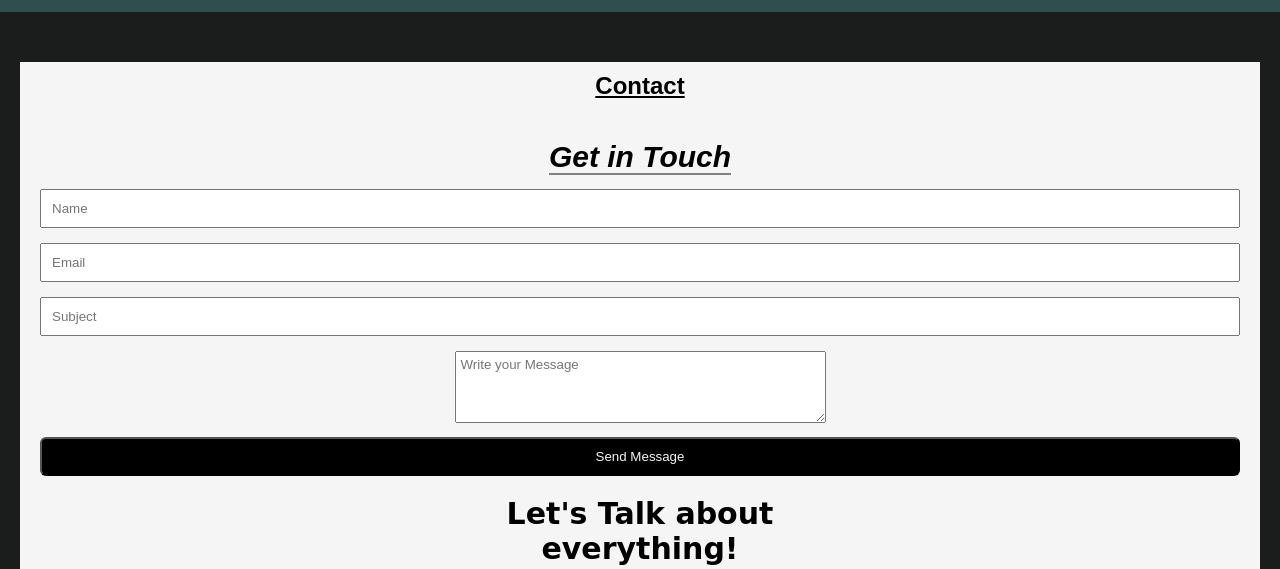
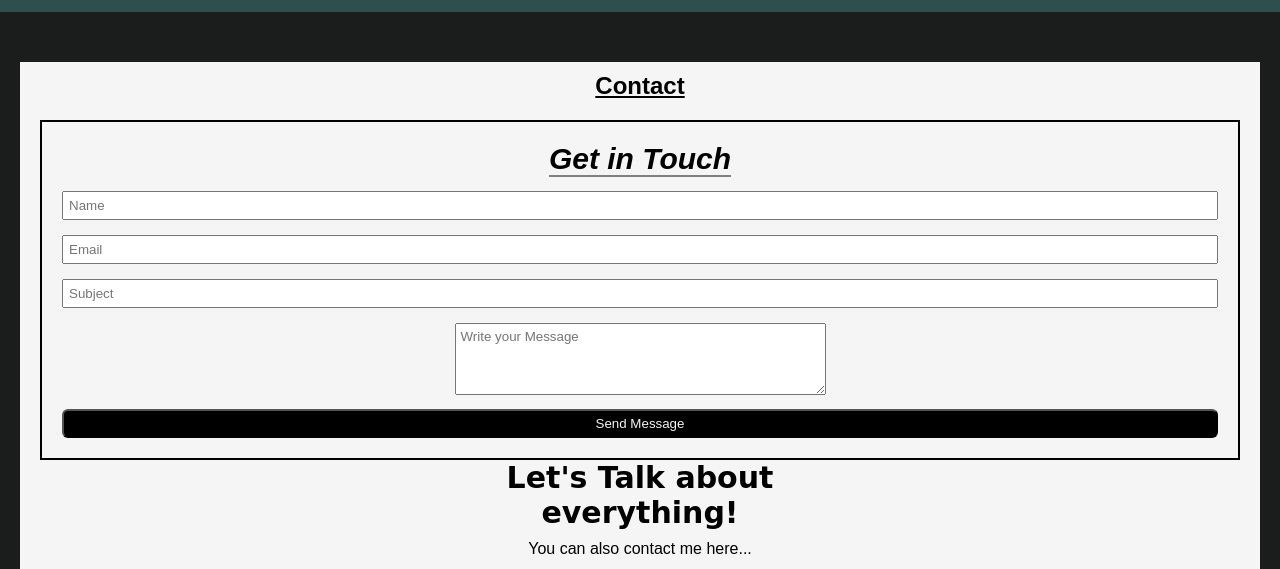
Before and after one commit to IndraKondi/MarketPredictor, a plain HTML site: page index.html in a window 1280 px wide. Shown: the part 2060-2629 px from the top of the page. Drawn offline with nearby package versions, Linux system fonts and the light colour scheme.

Commit message:
first commit

```diff
--- a/style.css
+++ b/style.css
@@ -161,6 +161,9 @@ nav a.active {
 .conleft {
     width: 100%;
     padding: 20px;
+    border: 2px solid black;
+    margin-left: 20px;
+    margin-right: 20px;
 }
 
 .conleft span {
@@ -170,13 +173,13 @@ nav a.active {
 
 .conleft input {
     width: 100%;
-    padding: 10px;
+    padding: 5px;
     margin-bottom: 15px;
 }
 
 .conleft button {
     width: 100%;
-    padding: 10px;
+    padding: 5px;
     background-color: black;
     color: whitesmoke;
     border-radius: 6px;
```
